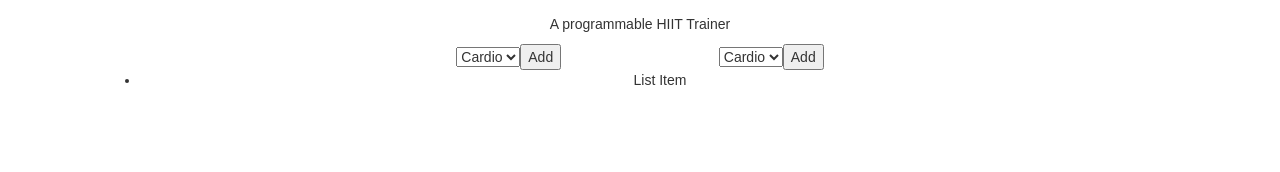
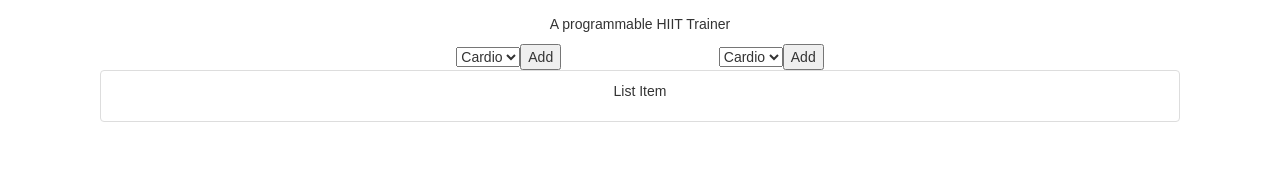
Before and after one commit to thomas-gilbert/fiit-trainer, a React (Create React App) app: page / in a window 1280 px wide. Shown: the part 128-300 px from the top of the page. Built offline with nearby package versions, Linux system fonts and the light colour scheme.

Commit message:
Added ListGroup and ListGroupItem from bootstrap for styling purposes

```diff
--- a/src/containers/home/list/index.js
+++ b/src/containers/home/list/index.js
@@ -1,14 +1,14 @@
 import React, { Component } from 'react';
-import { Col } from 'react-bootstrap';
+import { Col, ListGroup } from 'react-bootstrap';
 import ListItem from './item/index.js'
 
 export default class List extends Component {
   render() {
     return (
       <Col md={12}>
-        <ul className="list">
+        <ListGroup className="list">
           <ListItem />
-        </ul>
+        </ListGroup>
       </Col>
     );
   }
--- a/src/containers/home/list/item/index.js
+++ b/src/containers/home/list/item/index.js
@@ -1,11 +1,12 @@
 import React, { Component } from 'react';
+import { ListGroupItem } from 'react-bootstrap';
 
 export default class List extends Component {
   render() {
     return (
-      <li className="list__item">
+      <ListGroupItem className="list__item">
         <p>List Item</p>
-      </li>
+      </ListGroupItem>
     );
   }
 }
```
